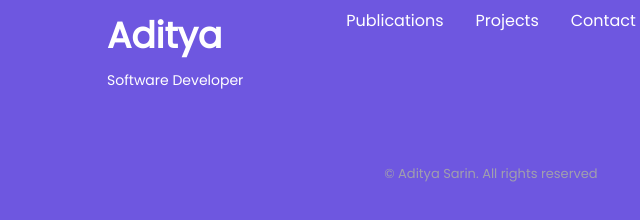
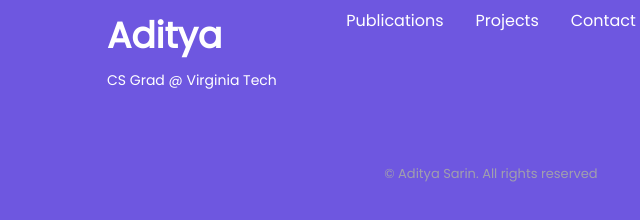
Before and after one commit to aditya28sarin/aditya28sarin.github.io, a plain HTML site: page index.html in a window 1280 px wide. Shown: the part 5887-6107 px from the top of the page, 149-789 px from the left. Drawn offline with nearby package versions, Linux system fonts and the light colour scheme; files whose address does not match are found by name.

Commit message:
Update index.html

```diff
--- a/index.html
+++ b/index.html
@@ -1314,7 +1314,7 @@
                 <div class="footer__container container grid">
                     <div>
                         <h1 class="footer__title">Aditya</h1>
-                        <span class="footer__subtitle">Software Developer</span>
+                        <span class="footer__subtitle">CS Grad @ Virginia Tech</span>
                     </div>
 
                     <ul class="footer__links">
```
